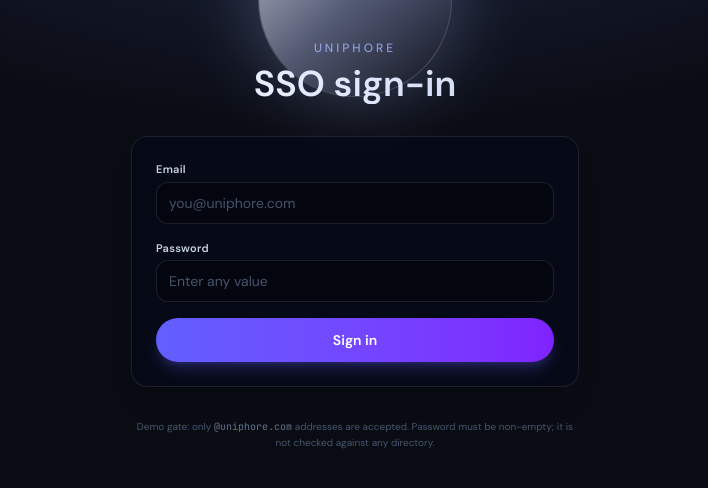
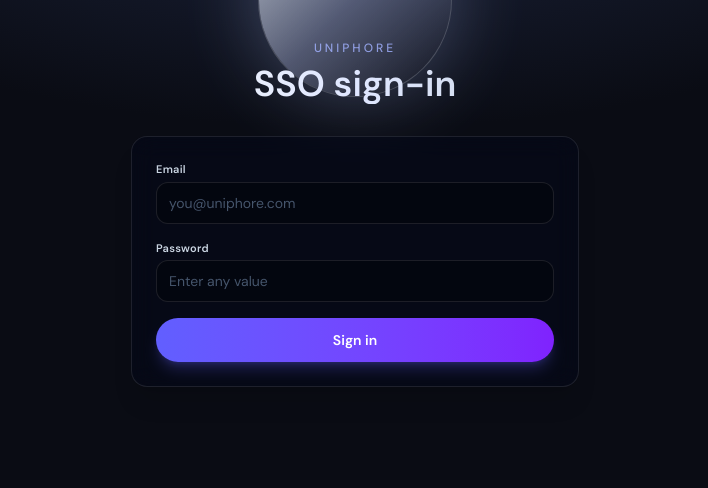
Before and after one commit to Rahul-Kaura/InfrastructureComplianceScanner, a Next.js app: page / in a window 1280 px wide. Shown: the top 488 px of the page, without its empty margins (285-993 px from the left). Built offline with nearby package versions, Linux system fonts and the light colour scheme.

Commit message:
Remove demo gate footer from SSO login

```diff
--- a/src/components/UniphoreSsoLogin.tsx
+++ b/src/components/UniphoreSsoLogin.tsx
@@ -111,11 +111,6 @@
           </button>
         </form>
       </div>
-
-      <p className="relative z-10 mt-8 text-center text-[10px] leading-relaxed text-slate-600">
-        Demo gate: only <code className="text-slate-500">@uniphore.com</code> addresses are accepted. Password must be
-        non-empty; it is not checked against any directory.
-      </p>
     </main>
   );
 }
```
